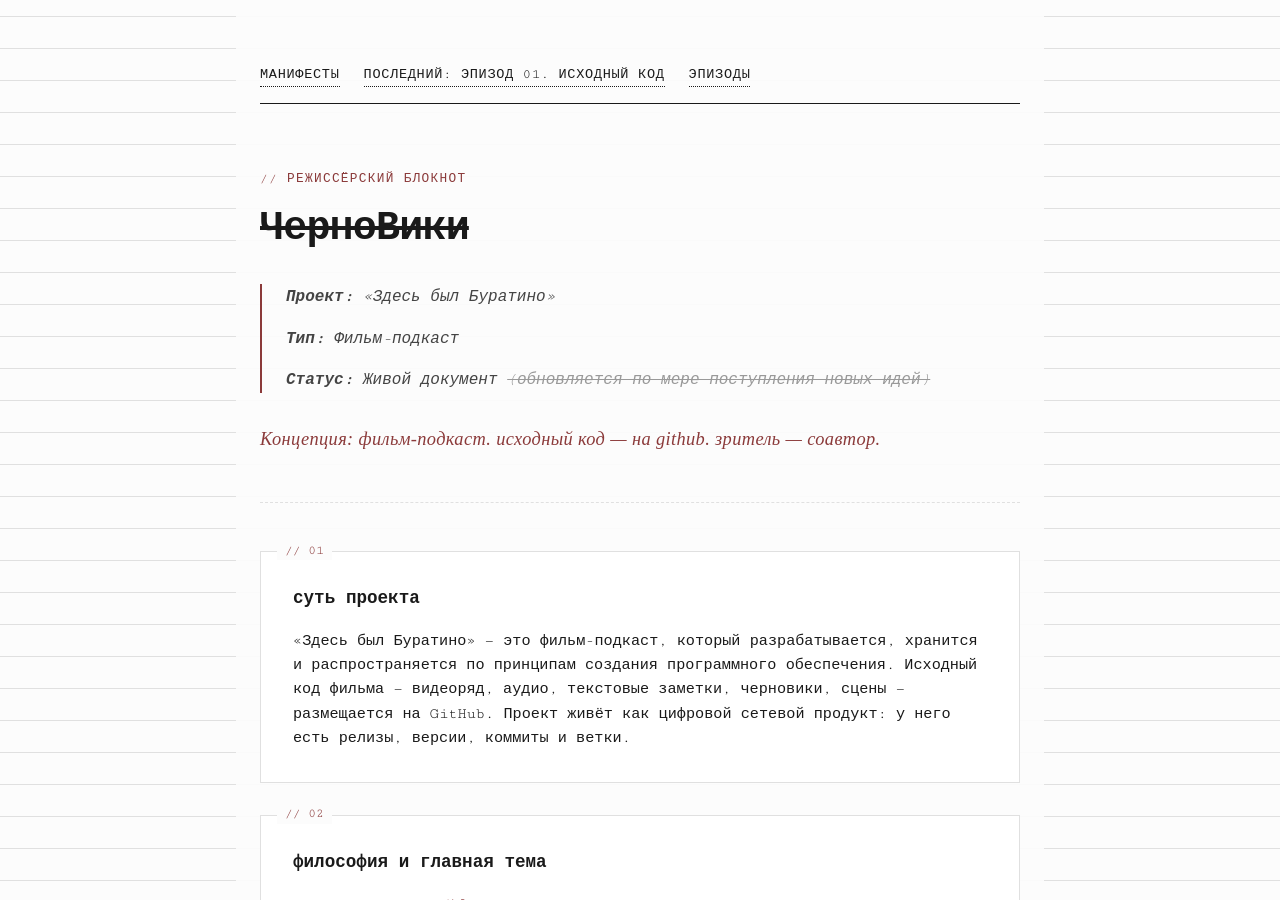
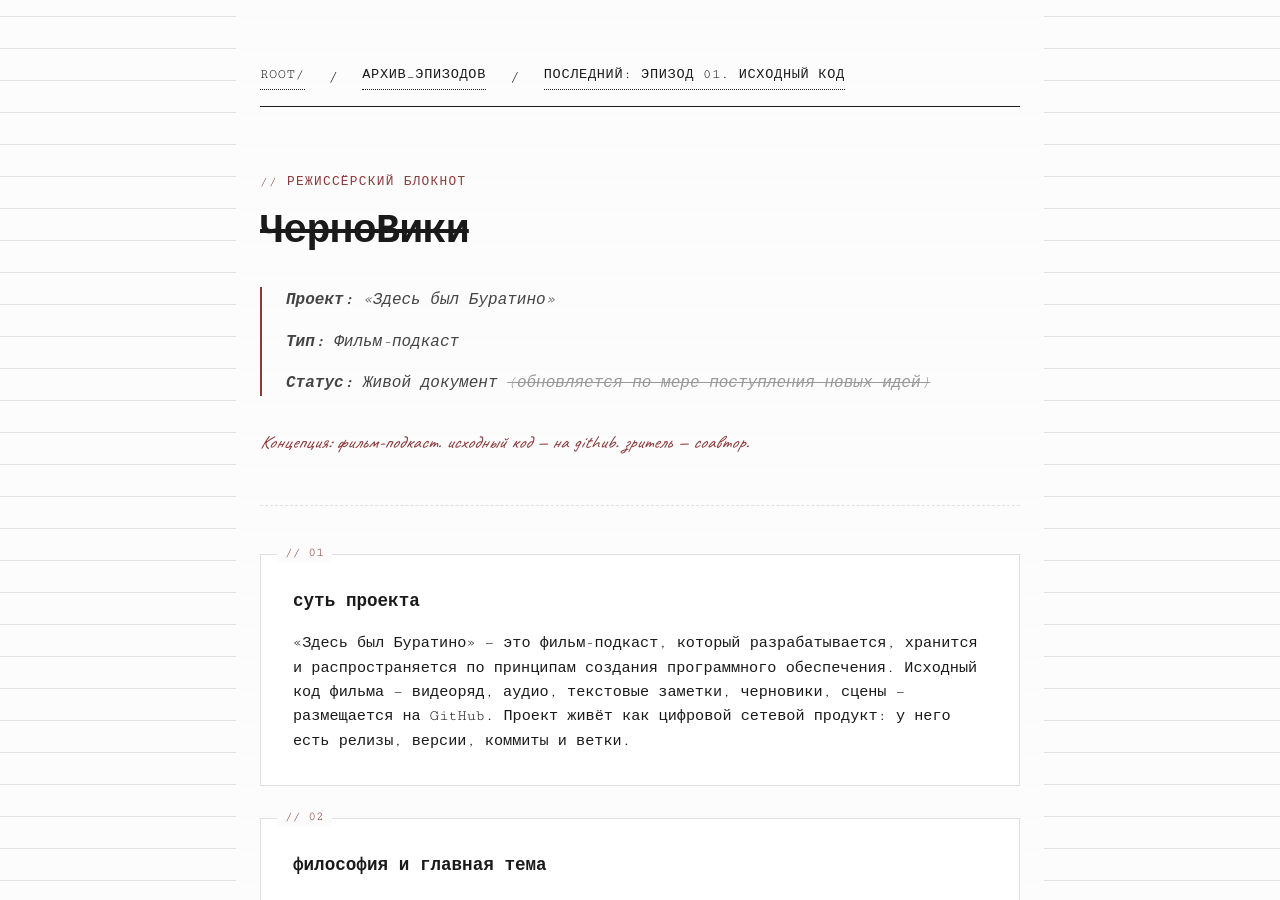
Before and after one commit to avecher/lab, a Jekyll site: the page built from index.md, in a window 1280 px wide and 900 px high. Built offline with Jekyll 4.4.1, drawn with Linux system fonts in a browser that asks for light colours.

Commit message:
Update default.html
Замена кода навигации

```diff
--- a/_layouts/default.html
+++ b/_layouts/default.html
@@ -3,42 +3,57 @@
 <head>
   <meta charset="UTF-8">
   <meta name="viewport" content="width=device-width, initial-scale=1">
+  <meta name="description" content="{{ page.description | default: site.description | default: 'Режиссёрский блокнот и исходный код проекта' }}">
   <title>{{ page.title | default: site.title }}</title>
 
+  <!-- Шрифты: Cutive Mono (основной) и Caveat (рукописный) -->
   <link rel="preconnect" href="https://fonts.googleapis.com">
   <link rel="preconnect" href="https://fonts.gstatic.com" crossorigin>
-  <link href="https://fonts.googleapis.com/css2?family=Cutive+Mono&display=swap" rel="stylesheet">
+  <link href="https://fonts.googleapis.com/css2?family=Caveat:wght@400;700&family=Cutive+Mono&display=swap" rel="stylesheet">
 
   <link rel="stylesheet" href="/assets/css/style.css">
 </head>
+
 <body>
   <div class="container">
-    <!-- НАВИГАЦИЯ -->
- <!--   <nav>
-      <a href="/">Принципы</a>
-      <a href="/process/">Процесс</a>
-      <a href="/tasks/">Задачи</a>
-      <a href="/drafts/">Черновики</a>
-      <a href="/contact/">Контакт</a>
-    </nav> -->
-<nav>
-  <a href="/">Манифесты</a>
-  {% assign latest_post = site.posts.first %}
-  {% if latest_post %}
-    <a href="{{ latest_post.url }}">Последний: {{ latest_post.title }}</a>
-  {% endif %}
-  <a href="/archive/">Эпизоды</a>
-</nav>
-    <!-- ОСНОВНОЙ КОНТЕНТ -->
+
+    <!-- 1. ГЛОБАЛЬНАЯ НАВИГАЦИЯ (Дерево проекта) -->
+    <nav class="global-nav">
+      <a href="/" class="nav-home">root/</a>
+      <span class="nav-separator">/</span>
+      <a href="/archive/">архив_эпизодов</a>
+
+      {% assign latest_post = site.posts.first %}
+      {% if latest_post %}
+        <span class="nav-separator">/</span>
+        <a href="{{ latest_post.url }}">последний: {{ latest_post.title | truncate: 25 }}</a>
+      {% endif %}
+    </nav>
+
+    <!-- 2. ОСНОВНОЙ КОНТЕНТ -->
     <main>
       {{ content }}
     </main>
 
-    <!-- ФУТЕР -->
-    <footer style="margin-top: 6rem; padding-top: 2rem; border-top: 1px solid var(--line-color); font-size: 0.8rem; color: #666;">
+    <!-- 3. ФУТЕР -->
+    <footer class="site-footer">
       <p>© Андрей Вечер. Черновики. Версия 2.0</p>
       <p class="handwritten">Процесс важнее результата.</p>
     </footer>
+
   </div>
+
+  <!-- Скрипт для плавной прокрутки к якорям -->
+  <script>
+    document.querySelectorAll('a[href^="#"]').forEach(anchor => {
+      anchor.addEventListener('click', function (e) {
+        e.preventDefault();
+        const target = document.querySelector(this.getAttribute('href'));
+        if (target) {
+          target.scrollIntoView({ behavior: 'smooth', block: 'start' });
+        }
+      });
+    });
+  </script>
 </body>
 </html>
```
